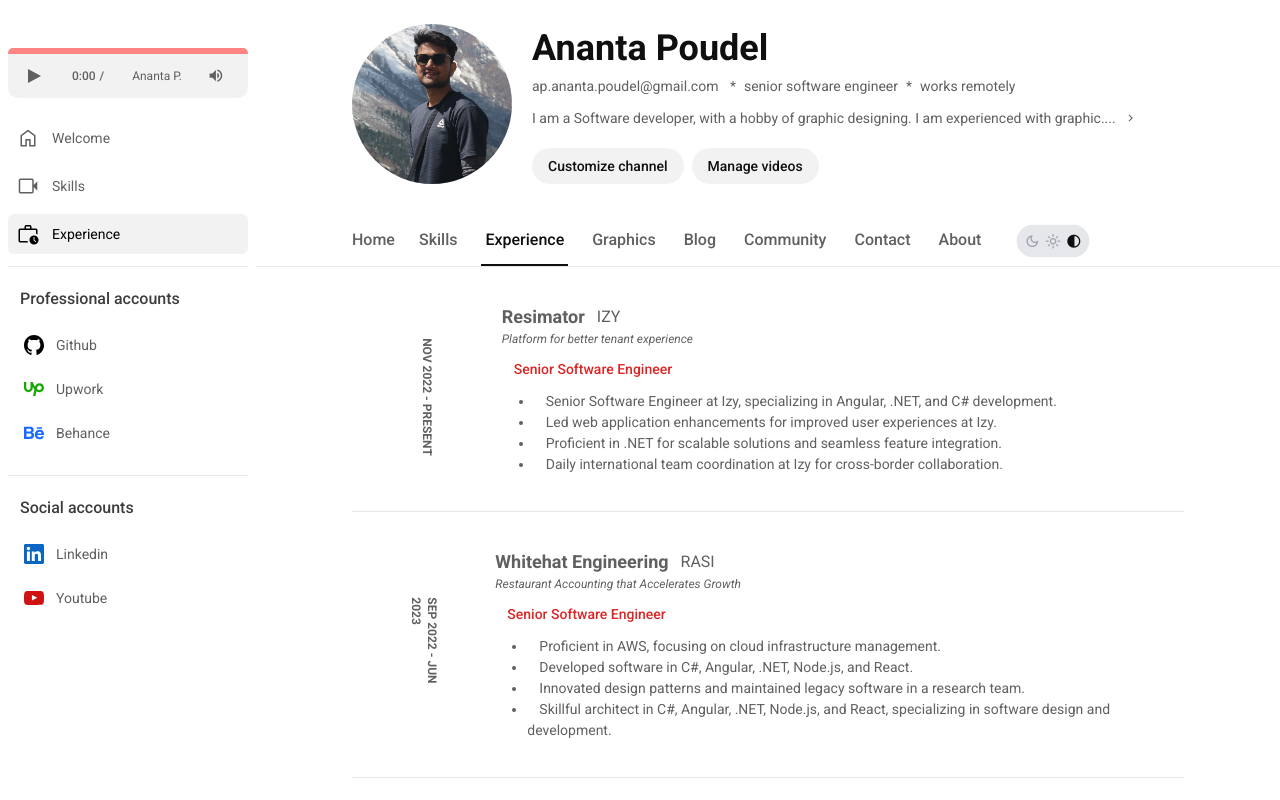
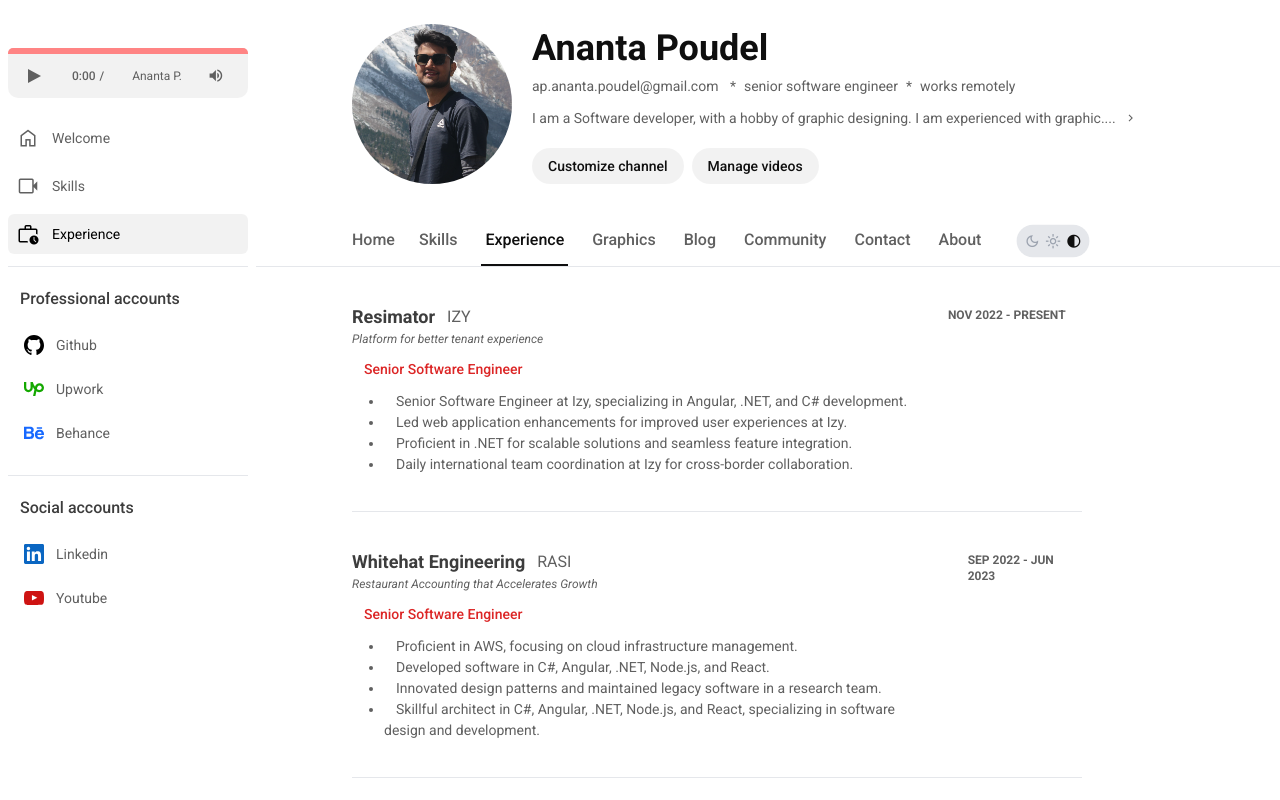
Before and after one commit to Ananta580/portfolio-2023, an Angular app: page /experience in a window 1280 px wide. Shown: the top 800 px of the page. Built offline with nearby package versions, Linux system fonts and the light colour scheme.

Commit message:
Done theme for experience page

```diff
--- a/src/app/main/pages/experience/experience.component.html
+++ b/src/app/main/pages/experience/experience.component.html
@@ -1,19 +1,14 @@
-<div class="flex flex-col gap-6 w-full p-6 px-24 items-center">
+<div class="flex flex-col gap-6 w-[90%] p-6 px-24 items-center">
   <!-- Experience section -->
-  <div
-    *ngFor="let experience of workExperiences"
-    class="flex items-center w-full border-b pb-5 pt-3 border-gray-200"
-  >
-    <div class="rotate-90">
-      <p class="text-xs py-1 px-4 font-semibold">
-        {{ experience.timeline | uppercase }}
-      </p>
-    </div>
+  <div *ngFor="let experience of workExperiences" class="experience-box">
+    <p class="text-xs py-1 px-4 font-semibold">
+      {{ experience.timeline | uppercase }}
+    </p>
 
     <div class="flex flex-col gap-3">
       <div class="flex flex-col">
         <p class="flex items-center gap-3">
-          <span class="font-semibold text-lg">{{ experience.company }}</span>
+          <span class="company">{{ experience.company }}</span>
           <a
             class="cursor-pointer hover:underline"
             [href]="experience.projectUrl"
@@ -25,7 +20,7 @@
         <p class="italic text-xs">{{ experience.companySlogan }}</p>
       </div>
       <div class="pb-4 px-3 rounded-bl-xl">
-        <p class="text-sm font-medium text-red-600">
+        <p class="experience-text">
           {{ experience.position }}
         </p>
         <ul class="list-disc indent-3 ml-5 pt-3 text-sm leading-normal">
--- a/src/app/main/pages/experience/experience.component.scss
+++ b/src/app/main/pages/experience/experience.component.scss
@@ -0,0 +1,14 @@
+.experience-box{
+    @apply flex flex-row-reverse justify-between items-start w-full border-b pb-5 pt-3;
+    border-color: var(--border-color);
+}
+
+.company{
+    @apply font-semibold text-lg;
+    color: var(--nav-title-color);
+}
+
+.experience-text{
+    @apply text-sm font-medium;
+    color: var(--exp-text-color);
+}
--- a/src/colors.scss
+++ b/src/colors.scss
@@ -8,6 +8,8 @@
     --title-color:#0f0f0f;
     --nav-title-color:#3d3d3d;
     --p-text-color:#747474;
+    --exp-text-color:#dc2626;
+
 
     //Border
     --border-color:#e5e7eb;
@@ -43,6 +45,7 @@
         --title-color:#fff;
         --nav-title-color:#ffffffd9;
         --p-text-color:#bfbfbf;
+        --exp-text-color:#ff7a7a;
 
         //Border
         --border-color:#373737;
```
